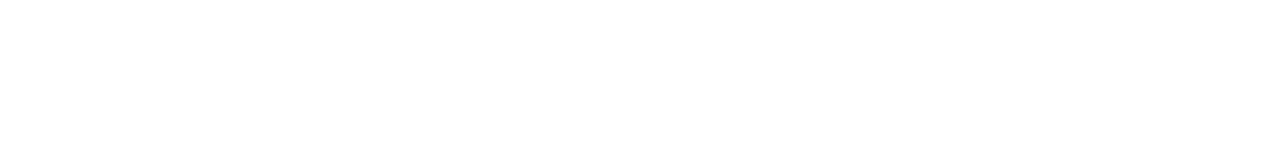
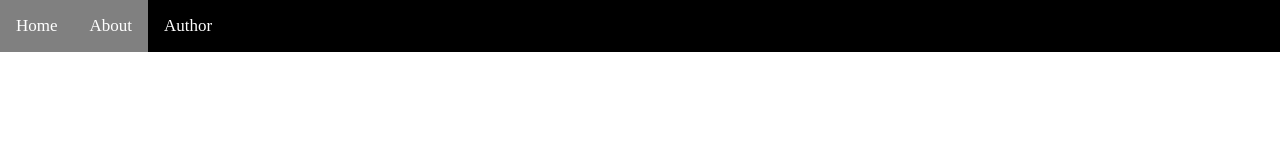
Before and after one commit to Anjani-ch/The-raven, a plain HTML site: page html/about.html in a window 1280 px wide. Drawn offline with Linux system fonts and the light colour scheme.

Commit message:
commit styles.css

```diff
--- a/css/styles.css
+++ b/css/styles.css
@@ -1,15 +1,25 @@
+* {
+  margin: 0;
+  padding: 0;
+}
+
 nav {
   background-color: black;
   overflow: hidden;
+}
+
+nav ul {
+  list-style-type: none;
 }
 
 nav a {
    float: left;
    color: ;
    text-align: center;
-   padding: 1.5em;
+   padding: 1rem;
    text-decoration: none;
    font-size: 17px;
+   color: white;
 }
 
 nav a:hover {
--- a/html/about.html
+++ b/html/about.html
@@ -0,0 +1,19 @@
+<!DOCTYPE html>
+<html lang="en">
+<head>
+  <meta charset="UTF-8">
+  <meta name="viewport" content="width=device-width, initial-scale=1.0">
+  <meta http-equiv="X-UA-Compatible" content="ie=edge">
+  <link rel="stylesheet" href="../css/styles.css">
+  <title>About</title>
+</head>
+<body>
+  <nav>
+    <ul>
+      <li><a href="../index.html">Home</a></li>
+      <li><a class="active" href="about.html">About</a></li>
+      <li><a href="author.html">Author</a></li>
+    </ul>
+  </nav>
+</body>
+</html>
```
Also changed, not shown: html/author.html (+19 -0 lines), index.html (+19 -0 lines).
